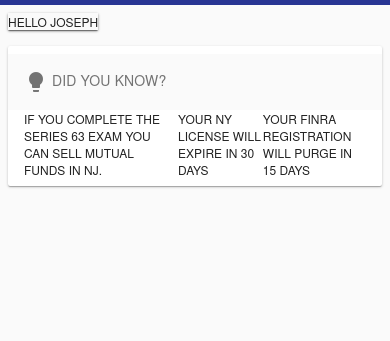
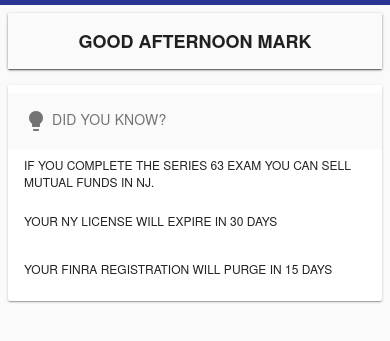
Before and after one commit to scooterzp/licensing, a website: page www/index.html in a window 390 px wide. Both pictures are taken after a click on the button "LOGIN". Shown: the part 51-392 px from the top of the page. Drawn offline with Linux system fonts and the light colour scheme; some packages are replaced by stand-ins of ours.

```diff
--- a/www/partials/home.html
+++ b/www/partials/home.html
@@ -1,7 +1,7 @@
-<md-card>
-    <div layout="column" class="md-whiteframe-1dp flex-100">
-        <md-content layout="row">
-            <div layout-align="center">Hello {{$ctrl.user.firstName}}</div>
+<md-card style="width:100vw">
+    <div layout="column" class="md-whiteframe-1dp flex-100" syle="width:100%">
+        <md-content layout="row" layout-align="center center">
+            <h2>Good Afternoon Mark</h2>
         </md-content>
     </div>
 </md-card>
--- a/www/partials/payment.html
+++ b/www/partials/payment.html
@@ -11,7 +11,7 @@
                 </md-radio-group>
             </div>
 
-            <div ng-show="$ctrl.paymentType == 'other'" layout="row">
+            <div ng-show="$ctrl.paymentType == 'other'" layout="column">
                 <md-input-container>
                     <label>Credit Card Number</label>
                     <md-input ng-model="$ctrl.ccNum"></md-input>
@@ -21,8 +21,9 @@
                     <md-datepicker ng-model="$ctrl.myDate" md-placeholder="Enter date"></md-datepicker>
                 </md-input-container>
             </div>
-            <md-button ng-click="$ctrl.submitPayment();">Pay</md-button>
-            <md-button ng-click="$ctrl.user.activePage = 'train';">Cancel</md-button>
-
     </div>
+     <div>
+    <md-button ng-click="$ctrl.submitPayment();">Pay</md-button>
+    <md-button ng-click="$ctrl.user.activePage = 'train';">Cancel</md-button>
+     </div>
 </md-card>
--- a/www/partials/suggestions.html
+++ b/www/partials/suggestions.html
@@ -1,5 +1,5 @@
 <md-card flex>
-    <div layout="row">
+    <div layout="column">
         <md-list>
             <md-subheader class="md-no-sticky">
                 <md-icon>
@@ -7,17 +7,15 @@
                 </md-icon>
                 <span>Did you Know?</span>
             </md-subheader>
-            <md-list-item>
-        <span>
+        <md-list-item>
             If you complete the Series 63 Exam you can sell Mutual Funds in NJ.
-        </span>
-        <span>
+        </md-list-item>
+        <md-list-item>
             Your NY License will expire in 30 Days
-        </span>
-        <span>
+        </md-list-item>
+        <md-list-item>
             Your FINRA Registration will purge in 15 Days
-        </span>
-            </md-list-item>
+        </md-list-item>
         </md-list>
     </div>
 </md-card>
```
